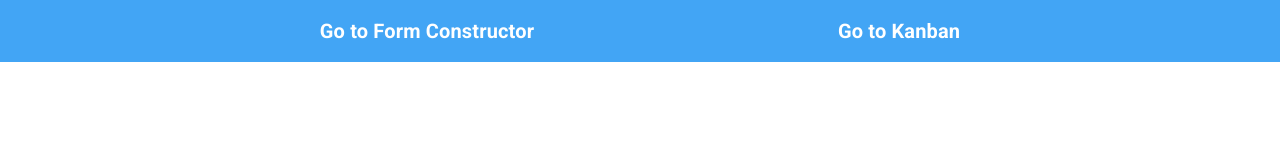
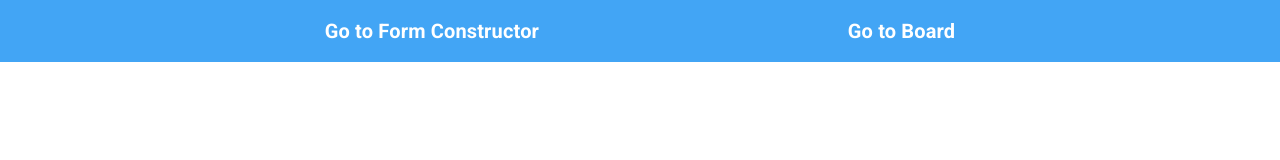
Before and after one commit to DanielKaziev/avrora-test, a React (Vite) app: page / in a window 1280 px wide. Shown: the top 160 px of the page. Built offline with nearby package versions, Linux system fonts and the light colour scheme.

Commit message:
refactor: change rout name

```diff
--- a/src/components/Header.tsx
+++ b/src/components/Header.tsx
@@ -23,7 +23,7 @@ const Header: FC = () => {
   return (
     <HeaderBox>
       <StyledLink to={"/forms"}>Go to Form Constructor</StyledLink>
-      <StyledLink to={"/kanban"}>Go to Kanban</StyledLink>
+      <StyledLink to={"/board"}>Go to Board</StyledLink>
     </HeaderBox>
   );
 };
--- a/src/pages/Kanban/index.tsx
+++ b/src/pages/Kanban/index.tsx
@@ -1,5 +1,5 @@
-function Kanban() {
+function Board() {
   return <>Kanban</>;
 }
 
-export default Kanban;
+export default Board;
--- a/src/router/index.tsx
+++ b/src/router/index.tsx
@@ -1,6 +1,6 @@
 import { createBrowserRouter } from "react-router";
 import FormConstructor from "../pages/FormConstructor";
-import Kanban from "../pages/Kanban";
+import Board from "../pages/Kanban";
 import App from "../pages/App";
 
 const router = createBrowserRouter([
@@ -13,8 +13,8 @@ const router = createBrowserRouter([
         element: <FormConstructor />,
       },
       {
-        path: "/kanban",
-        element: <Kanban />,
+        path: "/board",
+        element: <Board />,
       },
     ],
   },
```
